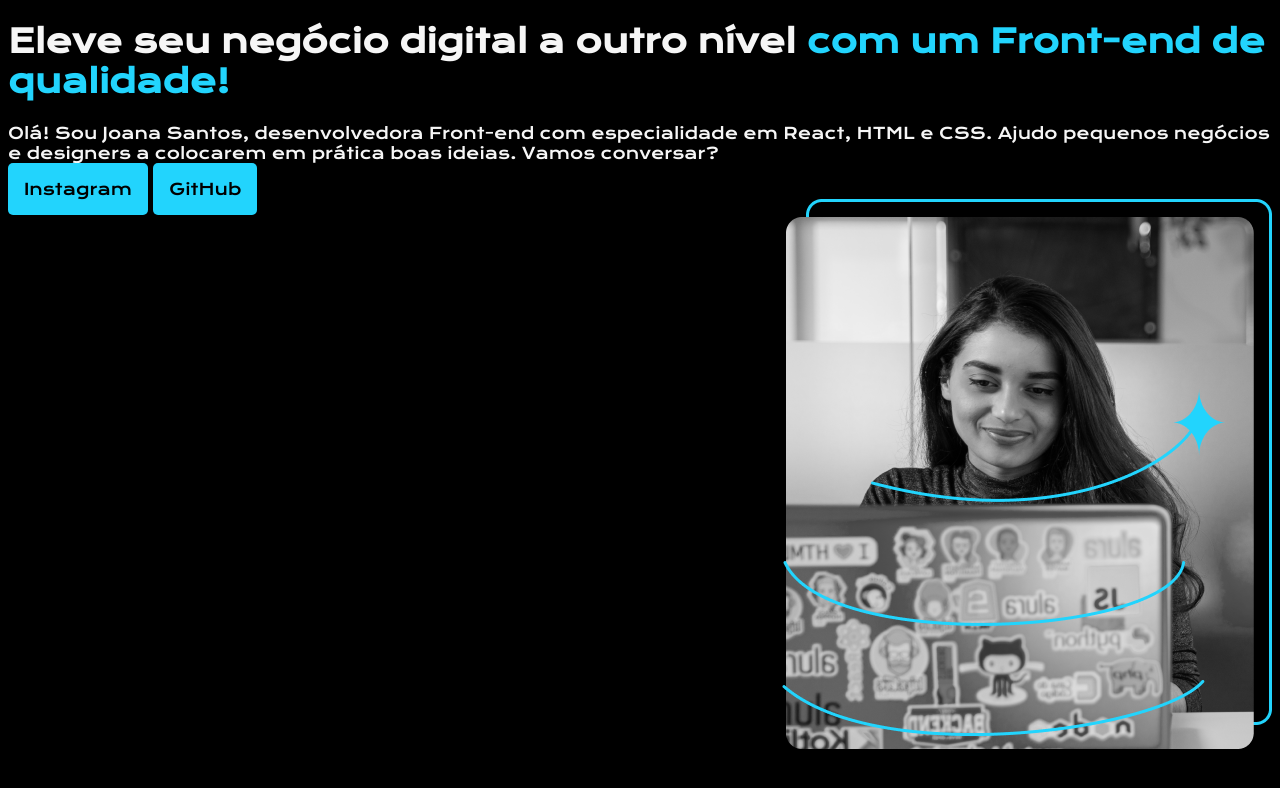
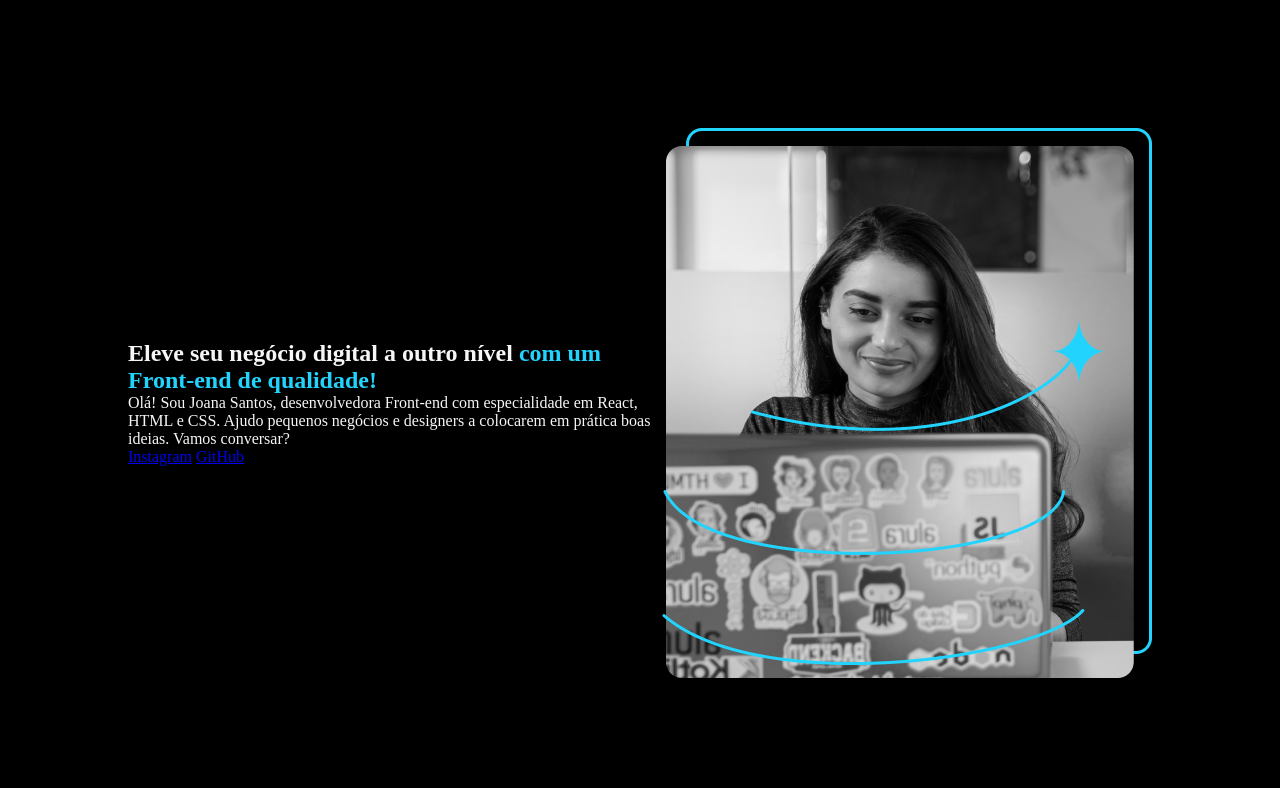
Before and after one commit to issabely/web, a plain HTML site: page html e css: ambientes de desenvolvimento, estrutura de arquivos e tags/index.html in a window 1280 px wide. Drawn offline with nearby package versions, Linux system fonts and the light colour scheme.

Commit message:
estilizando o texto

```diff
--- a/html e css: ambientes de desenvolvimento, estrutura de arquivos e tags/estilo.css
+++ b/html e css: ambientes de desenvolvimento, estrutura de arquivos e tags/estilo.css
@@ -1,38 +1,24 @@
-:root{
-    --cor-de-fundo:#000000;
-    --cor-botao:#22D4FD;
-    --cor-texto:#F6F6F6;
+*{
+    margin: 0;
+    padding: 0;
 }
 body{
-    background: var(--cor-de-fundo);
-    font-family: "Krona One", sans-serif;
+    background-color: #000000;
+    color: #F6F6F6;
+    height: 100vh;
+    box-sizing: border-box;
 }
-.principla{
-  display: inline-block;
-  align-items:first baseline;
+
+.titulo-destaque{
+    color: #22D4FD;
 }
-.texto{
-    color: var(--cor-texto);
-    text-align: left;
-    display:flex;
+.apresentacao {
+    margin: 10%;
+    display: flex;
+    align-items: center;
+    justify-content:space-between ;
 }
-.texto__titulo{
-    color: var(--cor-texto);
-    text-align: left;
+
+.apresentacao__conteudo{
+    width: 615px;
 }
-.botao{
-    background: var(--cor-botao);
-    display: grid;
-    border-radius: 5px;
-    padding: 1em;
-    display: inline;
-    text-decoration: none;
-    margin-bottom: 1em;
-    color: var(--cor-de-fundo);
-}
-.container__imagem{
-    float: right;
-}
-.forte{
-    color: var(--cor-botao);
-}
--- a/html e css: ambientes de desenvolvimento, estrutura de arquivos e tags/index.html
+++ b/html e css: ambientes de desenvolvimento, estrutura de arquivos e tags/index.html
@@ -2,22 +2,28 @@
 <html lang="pt-br">
 <head>
     <meta charset="UTF-8">
+    <meta http-equiv="X-UA-Compatible" content="IE=edge">
     <meta name="viewport" content="width=device-width, initial-scale=1.0">
-    <link rel="preconnect" href="https://fonts.googleapis.com">
-    <link rel="preconnect" href="https://fonts.gstatic.com" crossorigin>
-    <link href="https://fonts.googleapis.com/css2?family=Krona+One&display=swap" rel="stylesheet">
+    <title>Portifolio</title>
     <link rel="stylesheet" href="estilo.css">
-    <title>Document</title>
 </head>
 <body>
-    <div class="principal">
-        <h1 class="texto__titulo">Eleve seu negócio digital a outro nível <strong class="forte"> com um Front-end de qualidade! </strong></h1>
-        <p class="texto" >Olá! Sou Joana Santos, desenvolvedora Front-end com especialidade em React, HTML e CSS. Ajudo pequenos negócios e designers a colocarem em prática boas ideias. Vamos conversar?</p>
-        <a class="botao" href="#">Instagram</a>
-        <a class="botao" href="#">GitHub</a>
-        <div>
-            <img class="container__imagem" src="Imagem (1).png" alt="">
-        </div>
-    </div>
+    <header></header>
+    <main class="apresentacao">
+        <section class="apresentacao__conteudo">
+        <h1>Eleve seu negócio digital a outro nível
+            <strong class="titulo-destaque">com um Front-end de qualidade!
+            </strong></h1>
+            <p>Olá! Sou Joana Santos, desenvolvedora
+            Front-end com especialidade em React, HTML e
+            CSS. Ajudo pequenos negócios e designers a
+            colocarem em prática boas ideias. Vamos
+            conversar?</p>
+            <a href="https://instagram.com/rafaballerini">Instagram</a>
+            <a href="https://github.com/guilhermeonrails">GitHub</a>
+        </section>
+            <img src="Imagem (1).png" alt="Foto da Joana Santos programando">
+    </main>
+    <footer></footer>
 </body>
 </html>
```
